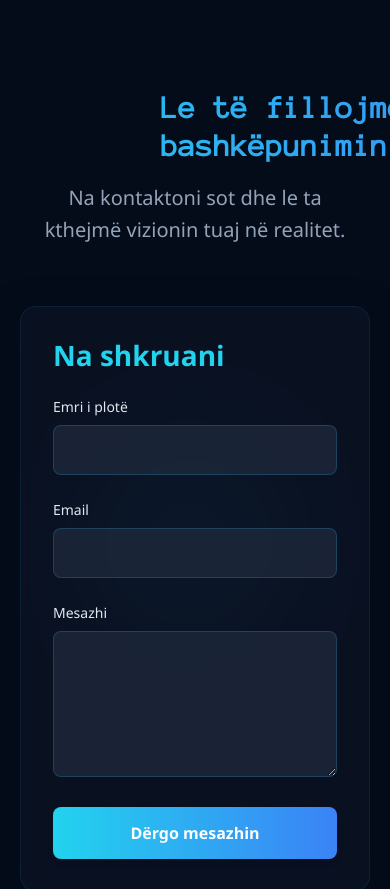
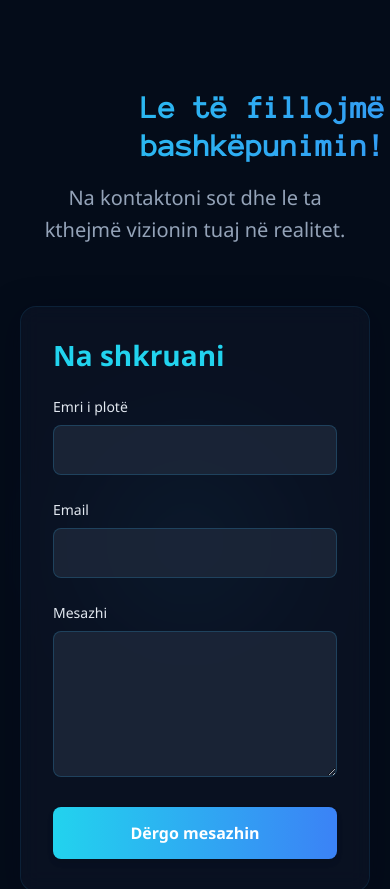
Before and after one commit to Eazzy2006/mavix.ks, a React (Vite) app: page / in a window 390 px wide. Shown: the part 5060-5949 px from the top of the page. Built offline with nearby package versions, Linux system fonts and the light colour scheme.

Commit message:
done with first page

```diff
--- a/src/index.css
+++ b/src/index.css
@@ -496,7 +496,7 @@ h1 {
 
   .kontaktih1{
     position: relative;
-    left: -200px;
+    left: -220px;
   }
 
 
```
